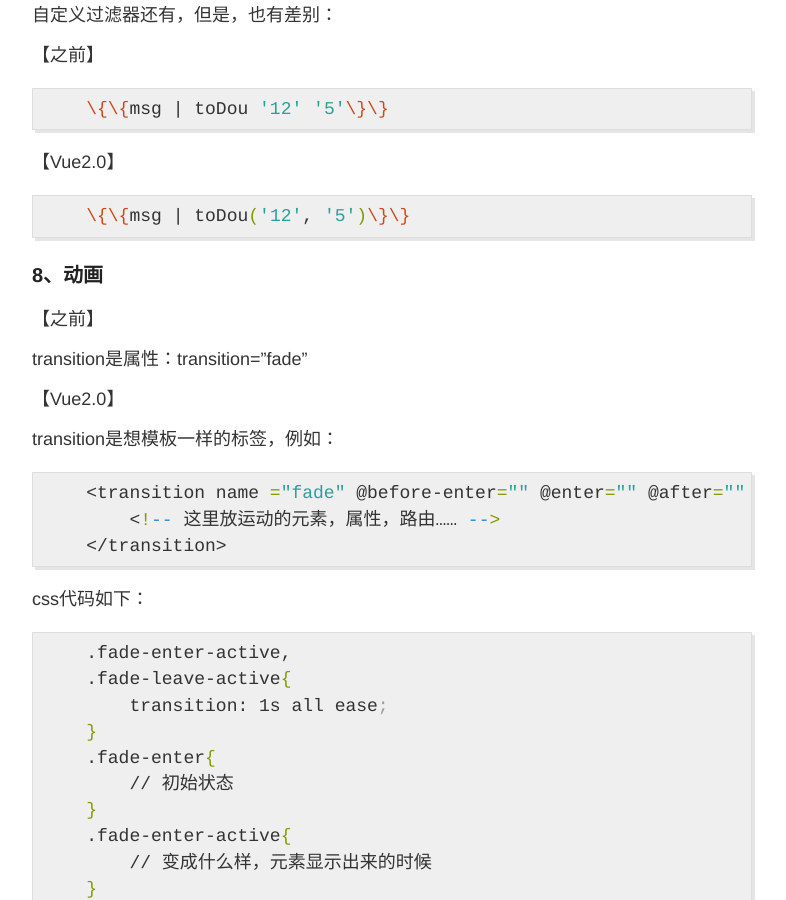
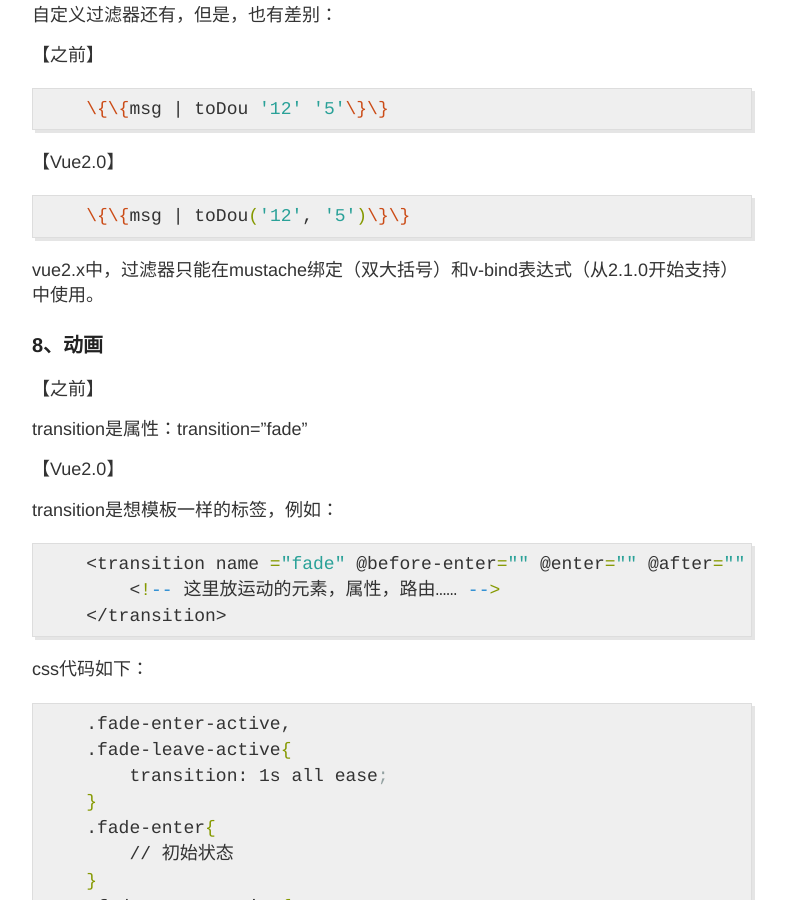
Before and after one commit to juilyhui/juilyhui.github.io, a Jekyll site: the page built from _posts/2017-02-20-vue2.0.md, in a window 1280 px wide and 900 px high, scrolled down 3043 px. Shown: the whole window, without its empty margins (248-1034 px from the left). Built offline with Jekyll 4.4.1, drawn with Linux system fonts in a browser that asks for light colours; nearby versions of some CDN libraries.

Commit message:
hui;vue2.0 fix

```diff
--- a/_posts/2017-02-20-vue2.0.md
+++ b/_posts/2017-02-20-vue2.0.md
@@ -130,6 +130,8 @@
     \{\{msg | toDou('12', '5')\}\}
 {% endhighlight %}
 
+vue2.x中，过滤器只能在mustache绑定（双大括号{{}}）和v-bind表达式（从2.1.0开始支持）中使用。
+
 ### 8、动画
 
 【之前】
```
